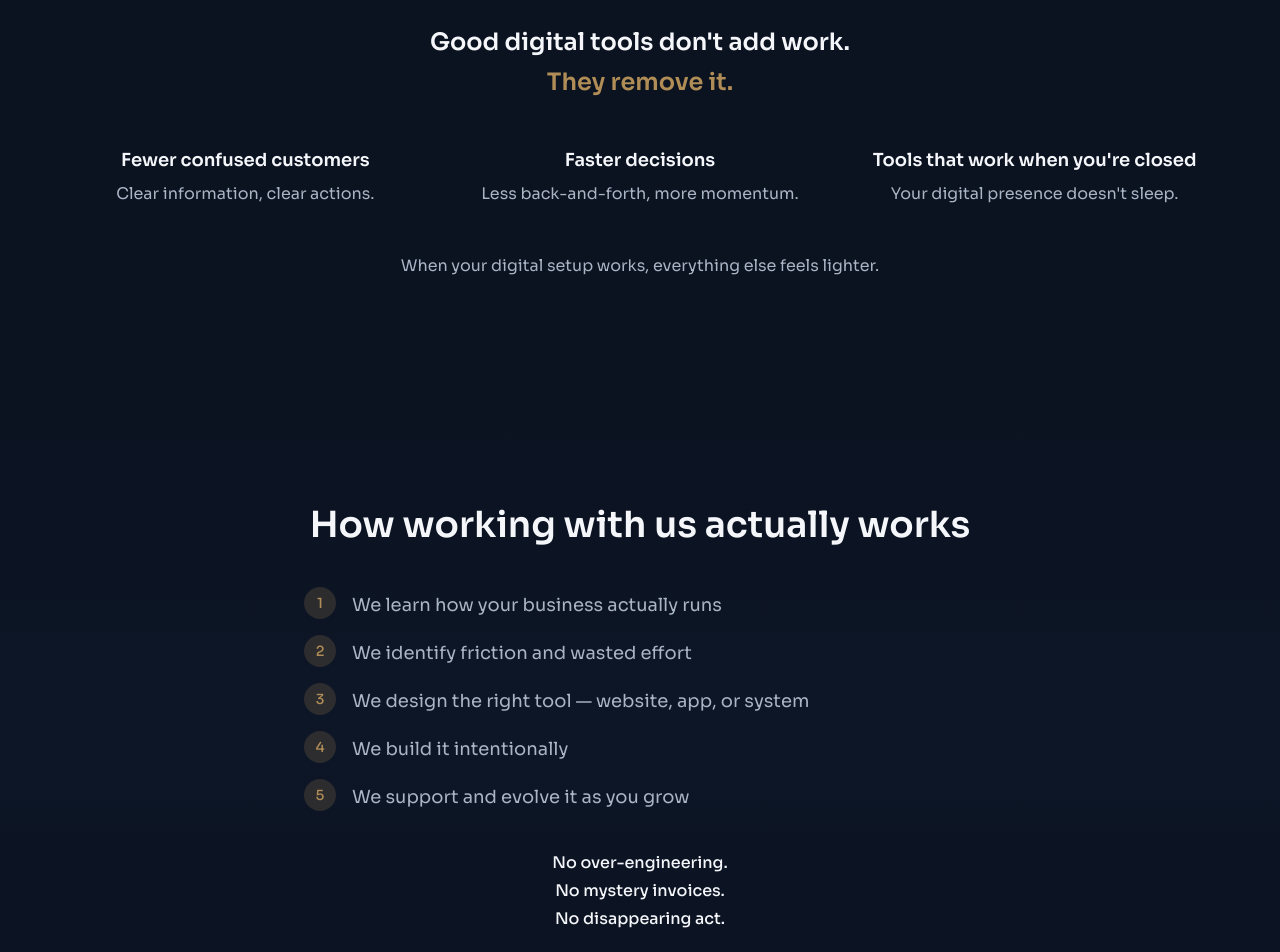
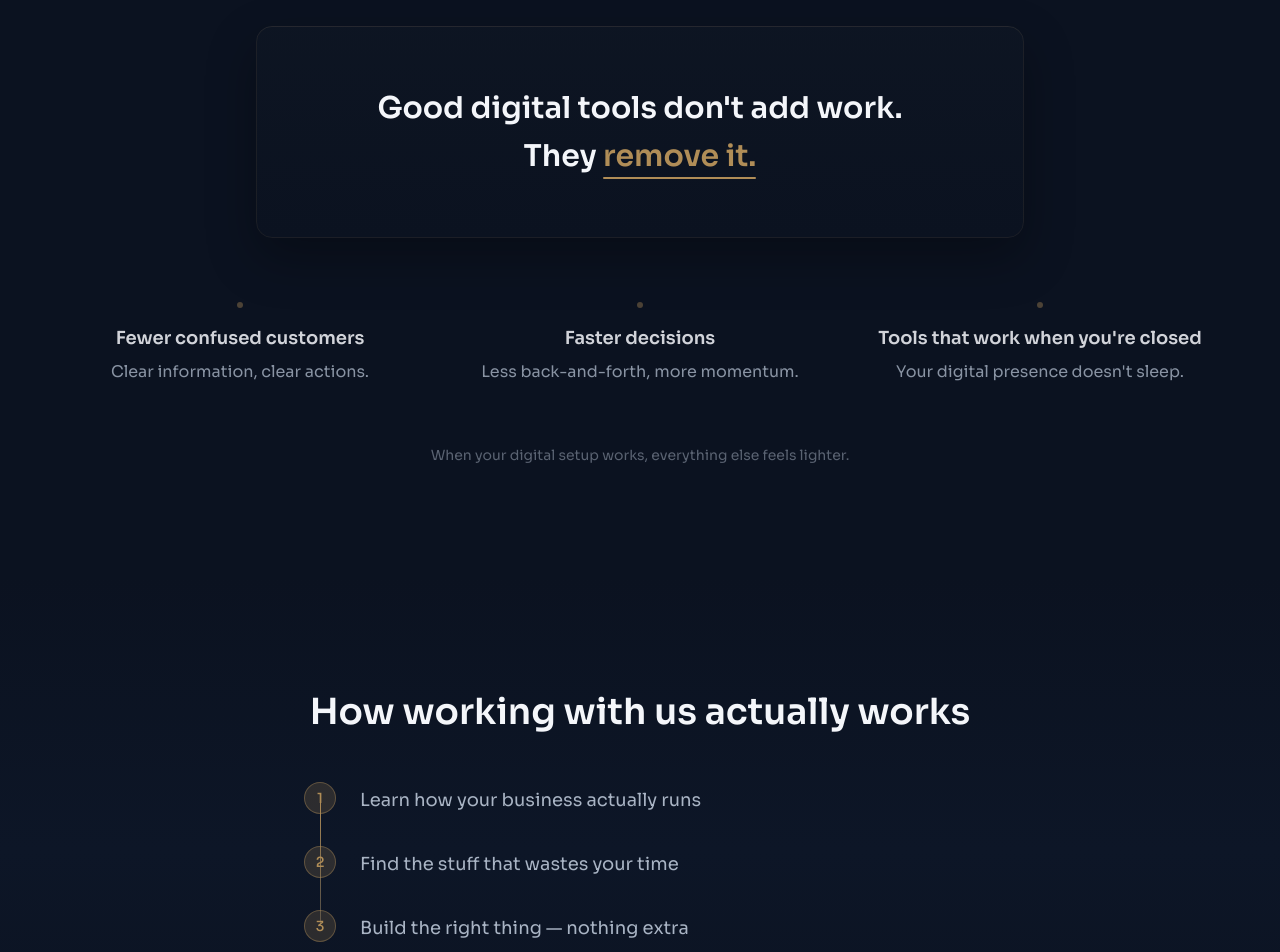
Before and after one commit to Dunzoai/shortlist-pass-hub, a Next.js app: page /digital in a window 1280 px wide. Shown: the part 5580-6532 px from the top of the page. Built offline with nearby package versions, Linux system fonts and the light colour scheme.

Commit message:
Polish thesis statement and process sections with scroll-triggered animations

```diff
--- a/src/app/digital/page.tsx
+++ b/src/app/digital/page.tsx
@@ -1444,6 +1444,10 @@ function RealBuildsSection() {
 // =============================================================================
 
 function BenefitsSection() {
+  const containerRef = useRef<HTMLDivElement>(null);
+  const isInView = useInView(containerRef, { once: true, margin: "-100px" });
+  const [hoveredBenefit, setHoveredBenefit] = useState<number | null>(null);
+
   const benefits = [
     {
       title: "Fewer confused customers",
@@ -1460,54 +1464,121 @@ function BenefitsSection() {
   ];
 
   return (
-    <section className="py-20 lg:py-28 bg-[#0B1220]">
+    <section className="py-20 lg:py-28 bg-[#0B1220]" ref={containerRef}>
       <Container>
-        <motion.div
-          initial="hidden"
-          whileInView="visible"
-          viewport={{ once: true, margin: "-100px" }}
-          variants={staggerContainer}
-          className="text-center"
-        >
-          <motion.div
-            variants={fadeUpVariant}
+        {/* Statement container - frosted glass card */}
+        <motion.div
+          className="relative max-w-3xl mx-auto mb-16 rounded-2xl overflow-hidden"
+          style={{
+            background: "linear-gradient(180deg, rgba(15, 23, 36, 0.6) 0%, rgba(11, 18, 32, 0.4) 100%)",
+            boxShadow: "0 20px 50px rgba(0, 0, 0, 0.3), inset 0 1px 0 rgba(255, 255, 255, 0.03)",
+          }}
+          initial={{ opacity: 0, y: 20 }}
+          animate={isInView ? { opacity: 1, y: 0 } : {}}
           transition={{ duration: 0.6, ease: "easeOut" }}
-            className="mb-12"
-          >
-            <p className="text-xl md:text-2xl text-[#F4F6FA] font-semibold mb-2">
+        >
+          {/* Subtle border glow */}
+          <div
+            className="absolute inset-0 rounded-2xl pointer-events-none"
+            style={{
+              border: "1px solid rgba(176, 141, 87, 0.1)",
+            }}
+          />
+
+          <div className="px-8 py-12 md:px-12 md:py-16 text-center">
+            {/* First line - fades in normally */}
+            <motion.p
+              className="text-xl md:text-2xl lg:text-3xl text-[#F4F6FA] font-semibold mb-3"
+              initial={{ opacity: 0 }}
+              animate={isInView ? { opacity: 1 } : {}}
+              transition={{ duration: 0.6, delay: 0.2 }}
+            >
               Good digital tools don&apos;t add work.
-            </p>
-            <p className="text-xl md:text-2xl text-[#B08D57] font-semibold">
-              They remove it.
-            </p>
-          </motion.div>
-
-          <div className="grid grid-cols-1 md:grid-cols-3 gap-8 mb-12">
+            </motion.p>
+
+            {/* Second line - slides up with emphasis */}
+            <motion.div
+              className="relative inline-block"
+              initial={{ opacity: 0, y: 10 }}
+              animate={isInView ? { opacity: 1, y: 0 } : {}}
+              transition={{ duration: 0.6, delay: 0.5 }}
+            >
+              <p className="text-xl md:text-2xl lg:text-3xl font-semibold">
+                <span className="text-[#F4F6FA]">They </span>
+                <span className="relative text-[#B08D57]">
+                  remove it.
+                  {/* Gold underline animation */}
+                  <motion.span
+                    className="absolute -bottom-1 left-0 h-[2px] bg-[#B08D57]"
+                    initial={{ width: 0 }}
+                    animate={isInView ? { width: "100%" } : {}}
+                    transition={{ duration: 0.6, delay: 0.9, ease: "easeOut" }}
+                    style={{
+                      borderRadius: "2px",
+                    }}
+                  />
+                </span>
+              </p>
+            </motion.div>
+          </div>
+        </motion.div>
+
+        {/* Benefits as quiet pillars */}
+        <div className="grid grid-cols-1 md:grid-cols-3 gap-8 md:gap-12 mb-12">
           {benefits.map((benefit, index) => (
             <motion.div
               key={benefit.title}
-                variants={fadeUpVariant}
-                transition={{ duration: 0.5, delay: index * 0.1, ease: "easeOut" }}
-                className="text-center"
-              >
-                <h3 className="text-lg font-semibold text-[#F4F6FA] mb-2">
+              className="text-center cursor-default group"
+              initial={{ opacity: 0, y: 15 }}
+              animate={isInView ? { opacity: 1, y: 0 } : {}}
+              transition={{ duration: 0.5, delay: 0.3 + index * 0.15, ease: "easeOut" }}
+              onMouseEnter={() => setHoveredBenefit(index)}
+              onMouseLeave={() => setHoveredBenefit(null)}
+            >
+              {/* Tiny dot above */}
+              <div className="flex justify-center mb-4">
+                <motion.div
+                  className="w-1.5 h-1.5 rounded-full bg-[#B08D57]/40"
+                  animate={{
+                    backgroundColor: hoveredBenefit === index ? "rgba(176, 141, 87, 0.8)" : "rgba(176, 141, 87, 0.4)",
+                  }}
+                  transition={{ duration: 0.2 }}
+                />
+              </div>
+
+              <h3
+                className="text-lg font-semibold mb-2 transition-colors duration-200"
+                style={{
+                  color: hoveredBenefit === index ? "#F4F6FA" : "rgba(244, 246, 250, 0.85)",
+                }}
+              >
                 {benefit.title}
               </h3>
-                <p className="text-base text-[#A9B4C4]">
+
+              <p className="text-base text-[#A9B4C4]/80">
                 {benefit.description}
               </p>
+
+              {/* Micro underline on hover */}
+              <motion.div
+                className="mt-3 mx-auto h-px bg-[#B08D57]/30"
+                initial={{ width: 0 }}
+                animate={{ width: hoveredBenefit === index ? 40 : 0 }}
+                transition={{ duration: 0.2 }}
+              />
             </motion.div>
           ))}
         </div>
 
+        {/* Whisper-level closing */}
         <motion.p
-            variants={fadeUpVariant}
-            transition={{ duration: 0.6, delay: 0.4, ease: "easeOut" }}
-            className="text-base text-[#A9B4C4]"
+          className="text-sm text-[#A9B4C4]/50 text-center"
+          initial={{ opacity: 0 }}
+          animate={isInView ? { opacity: 1 } : {}}
+          transition={{ duration: 0.6, delay: 0.8 }}
         >
           When your digital setup works, everything else feels lighter.
         </motion.p>
-        </motion.div>
       </Container>
     </section>
   );
@@ -1518,60 +1589,97 @@ function BenefitsSection() {
 // =============================================================================
 
 function ProcessSection() {
+  const containerRef = useRef<HTMLDivElement>(null);
+  const isInView = useInView(containerRef, { once: true, margin: "-50px" });
+
+  // Simplified, human step copy
   const steps = [
-    "We learn how your business actually runs",
-    "We identify friction and wasted effort",
-    "We design the right tool — website, app, or system",
-    "We build it intentionally",
-    "We support and evolve it as you grow",
+    "Learn how your business actually runs",
+    "Find the stuff that wastes your time",
+    "Build the right thing — nothing extra",
   ];
 
   return (
-    <section className="py-20 lg:py-28 bg-gradient-to-b from-[#0B1220] via-[#0d1627] to-[#0B1220]">
+    <section
+      ref={containerRef}
+      className="py-20 lg:py-28 bg-gradient-to-b from-[#0B1220] via-[#0d1627] to-[#0B1220]"
+    >
       <Container>
-        <motion.div
-          initial="hidden"
-          whileInView="visible"
-          viewport={{ once: true, margin: "-100px" }}
-          variants={staggerContainer}
-          className="max-w-2xl mx-auto"
-        >
+        <div className="max-w-2xl mx-auto">
           <motion.h2
-            variants={fadeUpVariant}
+            className="text-[28px] md:text-[36px] font-semibold text-[#F4F6FA] leading-tight mb-12 text-center"
+            initial={{ opacity: 0, y: 20 }}
+            animate={isInView ? { opacity: 1, y: 0 } : {}}
             transition={{ duration: 0.6, ease: "easeOut" }}
-            className="text-[28px] md:text-[36px] font-semibold text-[#F4F6FA] leading-tight mb-10 text-center"
           >
             How working with us actually works
           </motion.h2>
 
-          <div className="space-y-4 mb-10">
+          {/* Steps with connecting line */}
+          <div className="relative mb-12">
+            {/* Connecting line that fills */}
+            <div className="absolute left-4 top-4 bottom-4 w-px bg-[#1E2A3D]">
+              <motion.div
+                className="absolute top-0 left-0 w-full bg-gradient-to-b from-[#B08D57] to-[#B08D57]/30"
+                initial={{ height: 0 }}
+                animate={isInView ? { height: "100%" } : {}}
+                transition={{ duration: 1.5, delay: 0.3, ease: "easeOut" }}
+              />
+            </div>
+
+            <div className="space-y-8">
               {steps.map((step, index) => (
                 <motion.div
                   key={step}
-                variants={fadeUpVariant}
-                transition={{ duration: 0.5, delay: index * 0.1, ease: "easeOut" }}
-                className="flex items-start gap-4"
-              >
-                <span className="w-8 h-8 rounded-full bg-[#B08D57]/20 text-[#B08D57] text-sm font-medium flex items-center justify-center shrink-0">
+                  className="flex items-start gap-6 relative"
+                  initial={{ opacity: 0, x: -10 }}
+                  animate={isInView ? { opacity: 1, x: 0 } : {}}
+                  transition={{ duration: 0.5, delay: 0.2 + index * 0.3, ease: "easeOut" }}
+                >
+                  {/* Number circle - fills with gold */}
+                  <motion.div
+                    className="w-8 h-8 rounded-full flex items-center justify-center shrink-0 text-sm font-medium relative z-10"
+                    initial={{
+                      backgroundColor: "rgba(30, 42, 61, 0.5)",
+                      color: "rgba(169, 180, 196, 0.5)",
+                      borderWidth: 1,
+                      borderColor: "rgba(30, 42, 61, 0.8)",
+                    }}
+                    animate={isInView ? {
+                      backgroundColor: "rgba(176, 141, 87, 0.2)",
+                      color: "#B08D57",
+                      borderColor: "rgba(176, 141, 87, 0.4)",
+                    } : {}}
+                    transition={{ duration: 0.5, delay: 0.4 + index * 0.3, ease: "easeOut" }}
+                    style={{ borderStyle: "solid" }}
+                  >
                     {index + 1}
-                </span>
-                <p className="text-base md:text-lg text-[#A9B4C4] pt-1">
+                  </motion.div>
+
+                  {/* Step text */}
+                  <motion.p
+                    className="text-base md:text-lg pt-1"
+                    initial={{ color: "rgba(169, 180, 196, 0.5)" }}
+                    animate={isInView ? { color: "#A9B4C4" } : {}}
+                    transition={{ duration: 0.5, delay: 0.5 + index * 0.3, ease: "easeOut" }}
+                  >
                     {step}
-                </p>
+                  </motion.p>
                 </motion.div>
               ))}
             </div>
-
-          <motion.div
-            variants={fadeUpVariant}
-            transition={{ duration: 0.6, delay: 0.6, ease: "easeOut" }}
-            className="text-center"
-          >
-            <p className="text-base text-[#F4F6FA] font-medium mb-1">No over-engineering.</p>
-            <p className="text-base text-[#F4F6FA] font-medium mb-1">No mystery invoices.</p>
-            <p className="text-base text-[#F4F6FA] font-medium">No disappearing act.</p>
-          </motion.div>
-        </motion.div>
+          </div>
+
+          {/* Quiet closing reassurance */}
+          <motion.p
+            className="text-sm text-[#A9B4C4]/60 text-center"
+            initial={{ opacity: 0 }}
+            animate={isInView ? { opacity: 1 } : {}}
+            transition={{ duration: 0.6, delay: 1.5 }}
+          >
+            Clear steps. No surprises.
+          </motion.p>
+        </div>
       </Container>
     </section>
   );
```
Lines whose indentation alone changed are shown as unchanged.
